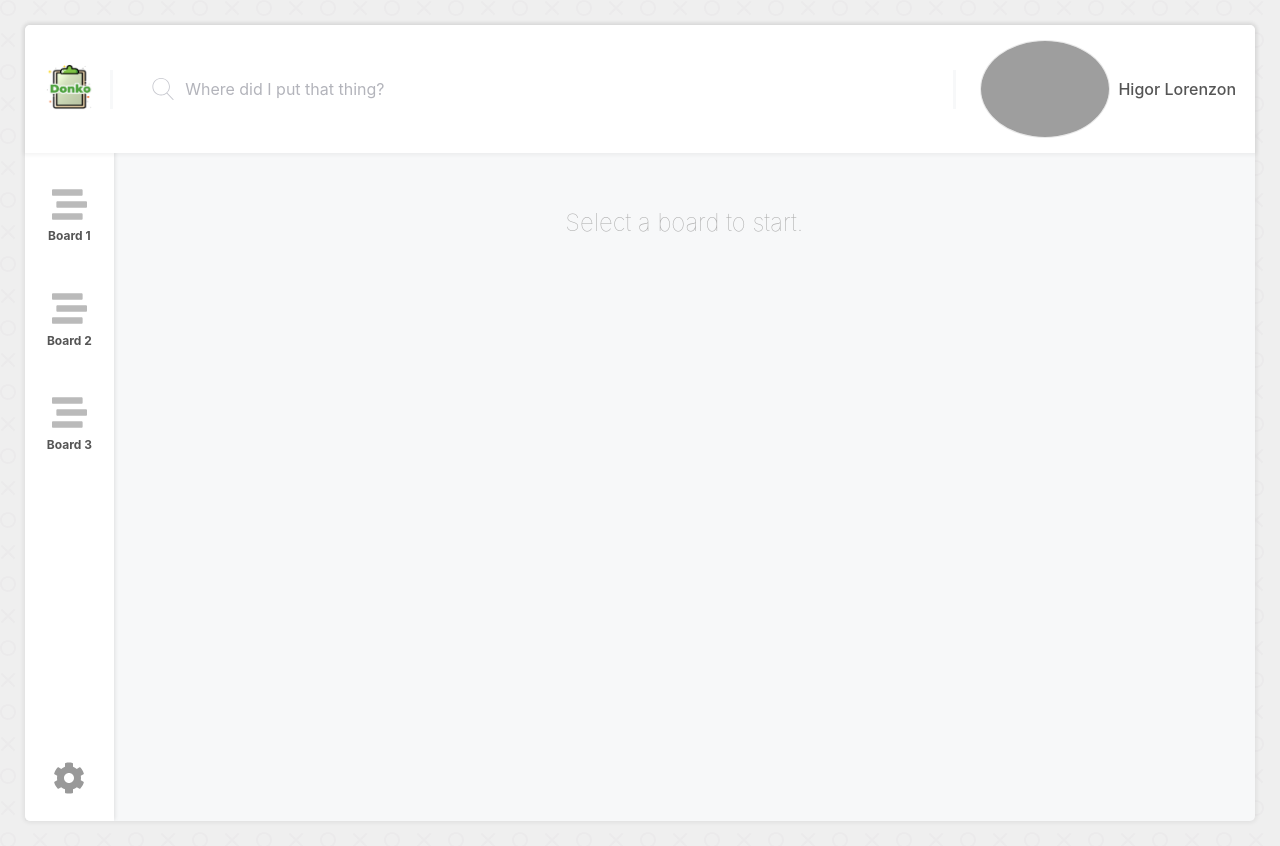
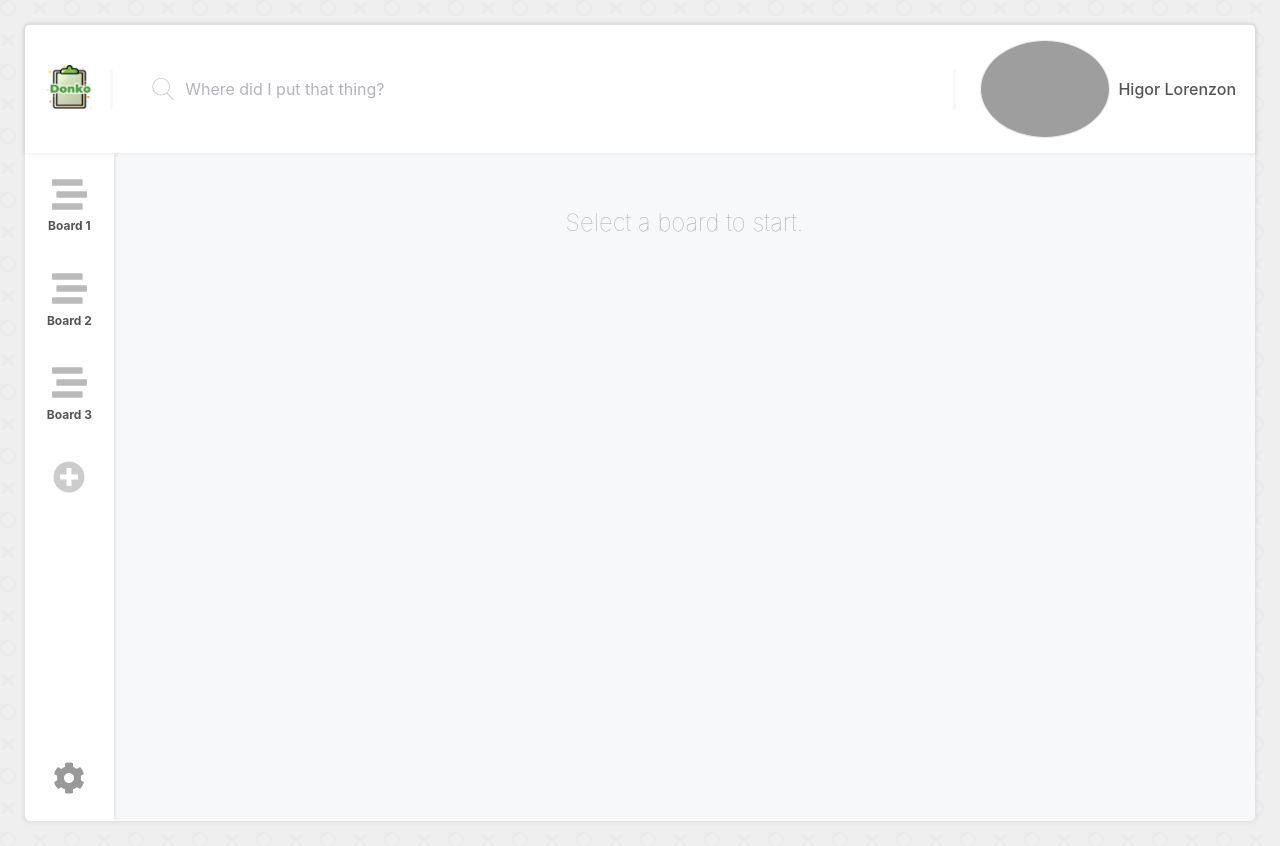
Before and after one commit to HigorLoren/donko, a React (Create React App) app: page / in a window 1280 px wide. Built offline with nearby package versions, Linux system fonts and the light colour scheme; grey boxes are pictures that could not be loaded.

Commit message:
:sparkles: Add board

```diff
--- a/src/App.js
+++ b/src/App.js
@@ -6,6 +6,7 @@ import Workbench from "./containers/Workbench/Workbench";
 import {
   faEllipsisV,
   faPlus,
+  faPlusCircle,
   faTimesCircle,
   faPalette,
   faPenSquare,
@@ -15,9 +16,11 @@ import {
   faSignOutAlt,
   faCog
 } from "@fortawesome/free-solid-svg-icons";
+
 library.add(
   faEllipsisV,
   faPlus,
+  faPlusCircle,
   faTimesCircle,
   faPalette,
   faPenSquare,
--- a/src/components/SidebarMenu/SidebarMenu.js
+++ b/src/components/SidebarMenu/SidebarMenu.js
@@ -23,6 +23,11 @@ const SidebarMenu = props => {
           </div>
         );
       })}
+      <div className={`${classes.AddBoardOption} tc w-100 relative`}>
+        <button className="pointer" onClick={props.newBoard}>
+          <FontAwesomeIcon icon="plus-circle" className={`${classes.AddBoardIcon} moon-gray`} />
+        </button>
+      </div>
       <div
         className={`${classes.SettingsMenuOption} tc w-100 relative`}
         style={{ marginTop: "auto" }}
--- a/src/components/SidebarMenu/SidebarMenu.module.css
+++ b/src/components/SidebarMenu/SidebarMenu.module.css
@@ -10,13 +10,29 @@
   height: auto;
 }
 
-.BoardOption:first-of-type {
-  margin: 20px 0 20px 0;
+.BoardOption {
+  padding: 14px 0;
+  margin: 0 0 10px 0;
 }
 
-.BoardOption {
+.BoardOption:first-of-type {
+  margin: 10px 0 10px 0;
+}
+
+.AddBoardIcon {
+  width: 32px !important;
+  height: auto;
+}
+
+.AddBoardOption {
   padding: 14px 0;
   margin: 0 0 20px 0;
+}
+
+.AddBoardOption button:hover {
+  opacity: 0.7;
+  transition: opacity 0.12s ease-in-out;
+  color: rgb(248, 248, 248);
 }
 
 .SettingsIcon {
--- a/src/containers/Workbench/Workbench.js
+++ b/src/containers/Workbench/Workbench.js
@@ -1,7 +1,9 @@
 import React, { Component } from "react";
+import { createPortal } from "react-dom";
 import Header from "../../components/Header/Header";
 import SidebarMenu from "../../components/SidebarMenu/SidebarMenu";
 import Cards from "../../components/Cards/Cards";
+import Modal from "../../components/Modal/Modal";
 
 let user = {
   name: "",
@@ -12,6 +14,7 @@ export default class Workbench extends Component {
   constructor(props) {
     super(props);
     this.state = {
+      newBoardModalShow: false,
       boards: [],
       openBoard: {
         id: null,
@@ -20,6 +23,10 @@ export default class Workbench extends Component {
       }
     };
   }
+
+  handleChange = ({ target: { name, value } }) => {
+    this.setState({ [name]: value });
+  };
 
   componentDidMount() {
     // prettier-ignore
@@ -53,6 +60,9 @@ export default class Workbench extends Component {
     });
   };
 
+  //
+  // Handler Cards
+
   handleDeleteCard = cardToDelete => {
     // BACKENDPLACEHOLDER:
     let updatedCards = this.state.openBoard.cards.filter(card => card.id !== cardToDelete.id);
@@ -61,15 +71,67 @@ export default class Workbench extends Component {
     this.setState({ openBoard: { cards: updatedCards } });
   };
 
+  handleNewBoard = event => {
+    event.preventDefault();
+    // BACKENDPLACEHOLDER:
+    let maxBoardId = 0;
+    this.state.boards.forEach(board => {
+      if (board.id > maxBoardId) maxBoardId = board.id;
+    });
+
+    let newBoard = { id: maxBoardId + 1, name: this.state.inputNewBoardName };
+    let updatedBoards = [...this.state.boards, newBoard];
+    // --END--
+    console.log("TCL: updatedBoards", updatedBoards);
+
+    this.setState({ boards: updatedBoards, newBoardModalShow: false });
+    this.handleSidebarItemChange(newBoard);
+  };
+
   render() {
+    let modal = null;
+
+    if (this.state.newBoardModalShow) {
+      modal = createPortal(
+        <Modal
+          title="New Board"
+          callbackCloseModal={() => this.setState({ newBoardModalShow: false })}
+          footer={
+            <button
+              className="ba br1 mt3 pointer pv1 ph3 b--light-silver dim mid-gray"
+              onClick={this.handleNewBoard}
+              type="button"
+            >
+              Salvar
+            </button>
+          }
+        >
+          <form onSubmit={this.handleNewBoard}>
+            <input
+              type="text"
+              autoFocus
+              className="w-100 br2 ba pv1 b--light-gray pl2 lh-copy"
+              id="inputNewBoardName"
+              placeholder="New board name"
+              onChange={this.handleChange}
+              name="inputNewBoardName"
+            />
+          </form>
+        </Modal>,
+        document.body
+      );
+    }
+
     return (
       <React.Fragment>
+        {modal}
         <Header user={user} />
         <div className="flex" style={{ minHeight: "calc(100vh - 132px)", overflow: "auto" }}>
           <SidebarMenu
             boardClicked={this.handleSidebarItemChange.bind(this)}
             boardSelected={this.state.openBoard.id}
             boards={this.state.boards}
+            newBoard={() => this.setState({ newBoardModalShow: true })}
           />
           <div className="fl pa4 w-100 items-start flex">
             {this.state.openBoard.cards.length > 0 ? (
```
